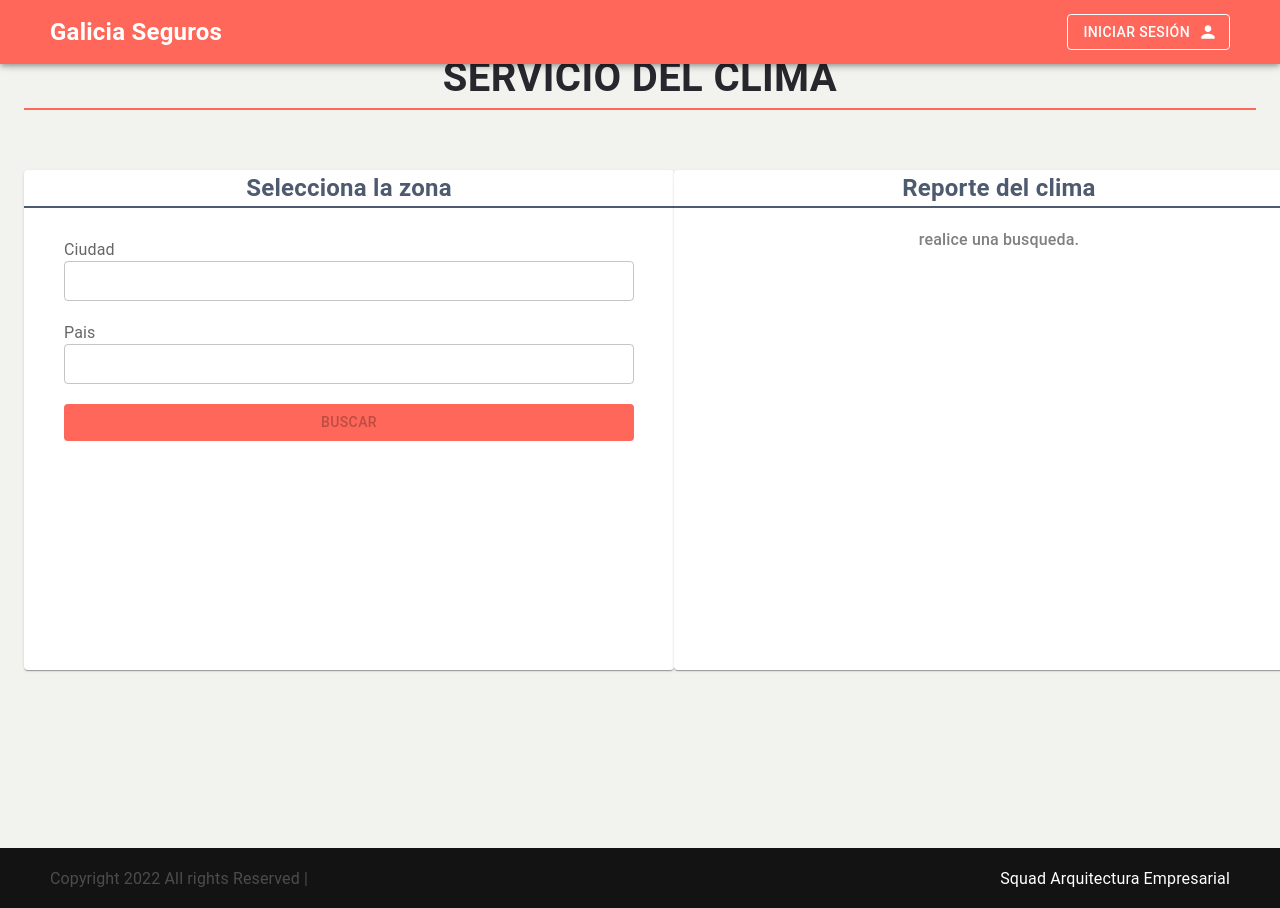
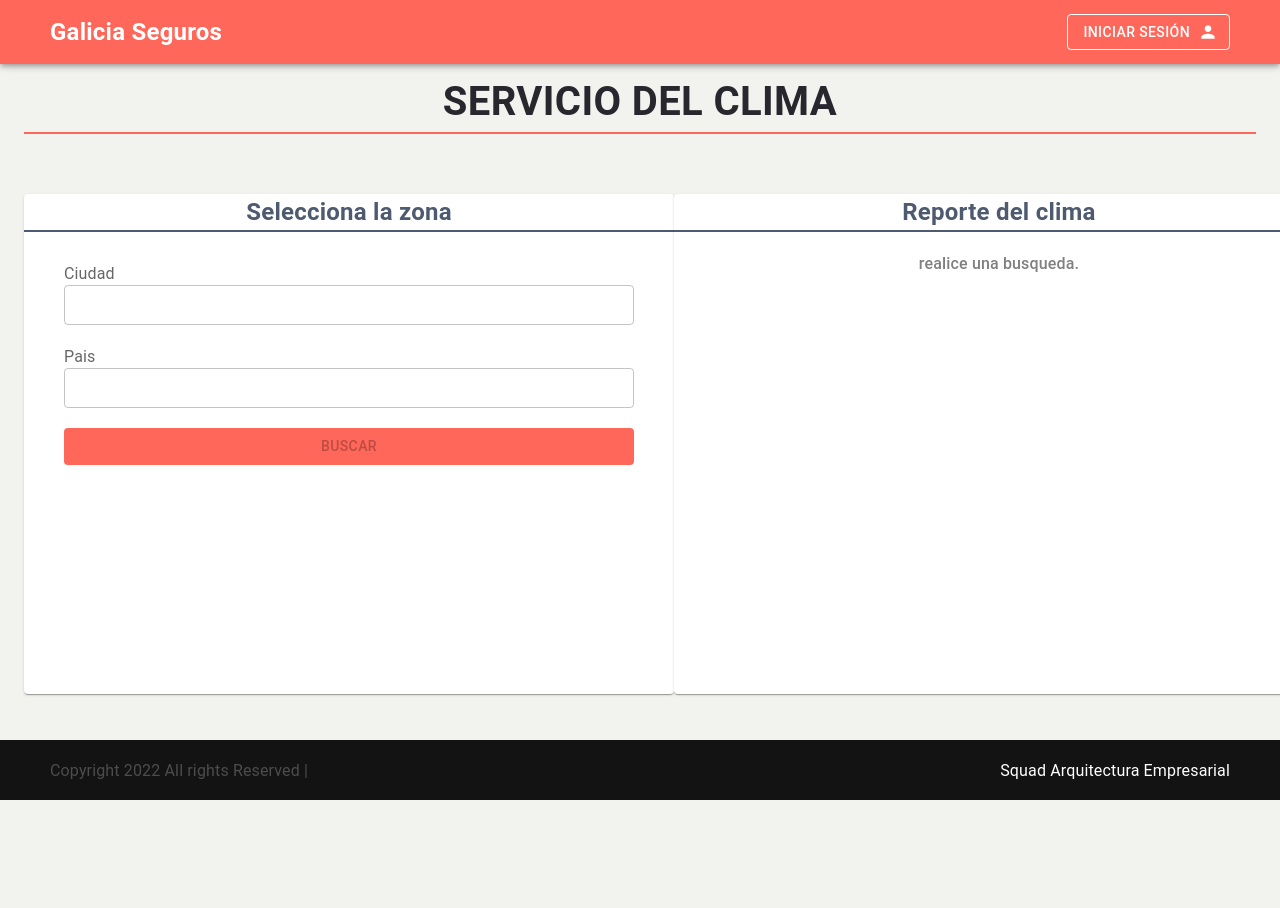
Before and after one commit to beetlejuice96/challenge-galicia-seguros, a React (Create React App) app: page / in a window 1280 px wide. Shown: the top 908 px of the page. After the commit the page ends 854 px from the top, so only its background shows below. Built offline with nearby package versions, Linux system fonts and the light colour scheme.

Commit message:
fix styles

```diff
--- a/src/App.js
+++ b/src/App.js
@@ -6,7 +6,7 @@ import CssBaseline from "@mui/material/CssBaseline";
 
 function App() {
   return (
-    <div className="App" style={{ backgroundColor: "#f2f3ee" }}>
+    <div className="App">
       <CssBaseline />
       <AuthProvider>
         <Routes />
--- a/src/components/footer/styles.js
+++ b/src/components/footer/styles.js
@@ -5,6 +5,9 @@ export const useFooterStyles = makeStyles((theme) =>
     container: {
       flexDirection: "row",
       backgroundColor: "#131313",
+      position: "fixed",
+      bottom: "0",
+      width: "100%",
       [theme.breakpoints.up("md")]: {
         display: "flex",
         alignItems: "center",
--- a/src/components/navbar/style.js
+++ b/src/components/navbar/style.js
@@ -27,9 +27,10 @@ export const useNavBarStyles = makeStyles((theme) =>
       },
     },
     bar: {
-      height: "6vh",
+      height: "7vh",
       width: "100%",
       zIndex: "100",
+      position: "fixed",
     },
     toolbar: {
       padding: "0 50px 0 50px !important",
--- a/src/index.css
+++ b/src/index.css
@@ -1,13 +1,14 @@
 body {
+  background-color: #f2f3ee !important;
   margin: 0;
-  font-family: -apple-system, BlinkMacSystemFont, 'Segoe UI', 'Roboto', 'Oxygen',
-    'Ubuntu', 'Cantarell', 'Fira Sans', 'Droid Sans', 'Helvetica Neue',
+  font-family: -apple-system, BlinkMacSystemFont, "Segoe UI", "Roboto", "Oxygen",
+    "Ubuntu", "Cantarell", "Fira Sans", "Droid Sans", "Helvetica Neue",
     sans-serif;
   -webkit-font-smoothing: antialiased;
   -moz-osx-font-smoothing: grayscale;
 }
 
 code {
-  font-family: source-code-pro, Menlo, Monaco, Consolas, 'Courier New',
+  font-family: source-code-pro, Menlo, Monaco, Consolas, "Courier New",
     monospace;
 }
--- a/src/index.js
+++ b/src/index.js
@@ -19,7 +19,7 @@ const theme = createTheme({
   box: {
     // width: "49%",
     minWidth: "650px",
-    height: "500px",
+    minHeight: "500px",
     margin: "40px 0 0 0 !important",
   },
   containerInputsCard: {
--- a/src/pages/Layout.js
+++ b/src/pages/Layout.js
@@ -3,16 +3,18 @@ import NavBar from "../components/navbar";
 import Footer from "../components/footer";
 import { Fragment } from "react";
 import { Container } from "@mui/material";
-import { Box } from "@mui/system";
 
 const Layout = () => {
   return (
     <Fragment>
       <NavBar />
-      <Container maxWidth={"xl"}>
-        <Box sx={{ height: "100vh" }}>
-          <Outlet />
-        </Box>
+      <Container
+        maxWidth={"xl"}
+        sx={{ paddingTop: "9vh", paddingBottom: "20vh" }}
+      >
+        {/* <Box sx={{ height: "100vh" }}> */}
+        <Outlet />
+        {/* </Box> */}
       </Container>
       <Footer />
     </Fragment>
```
